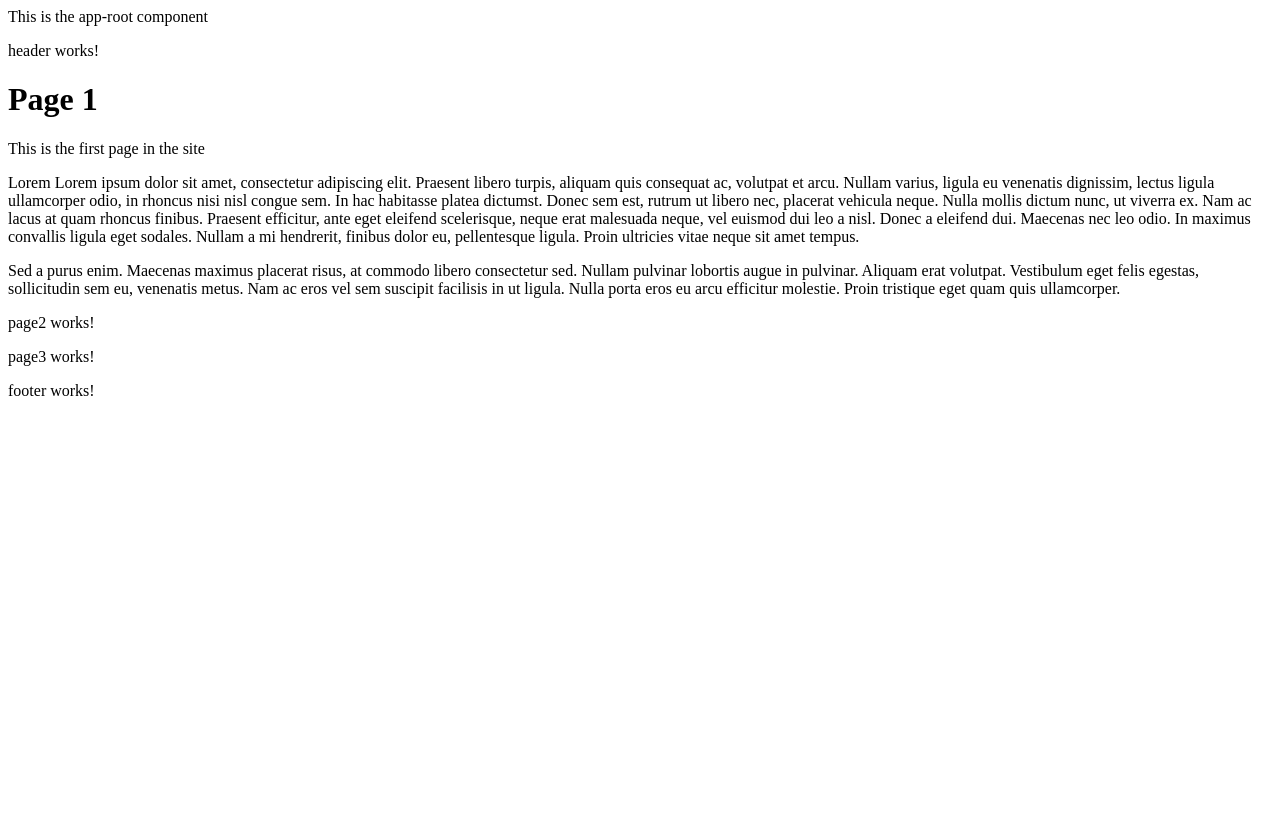
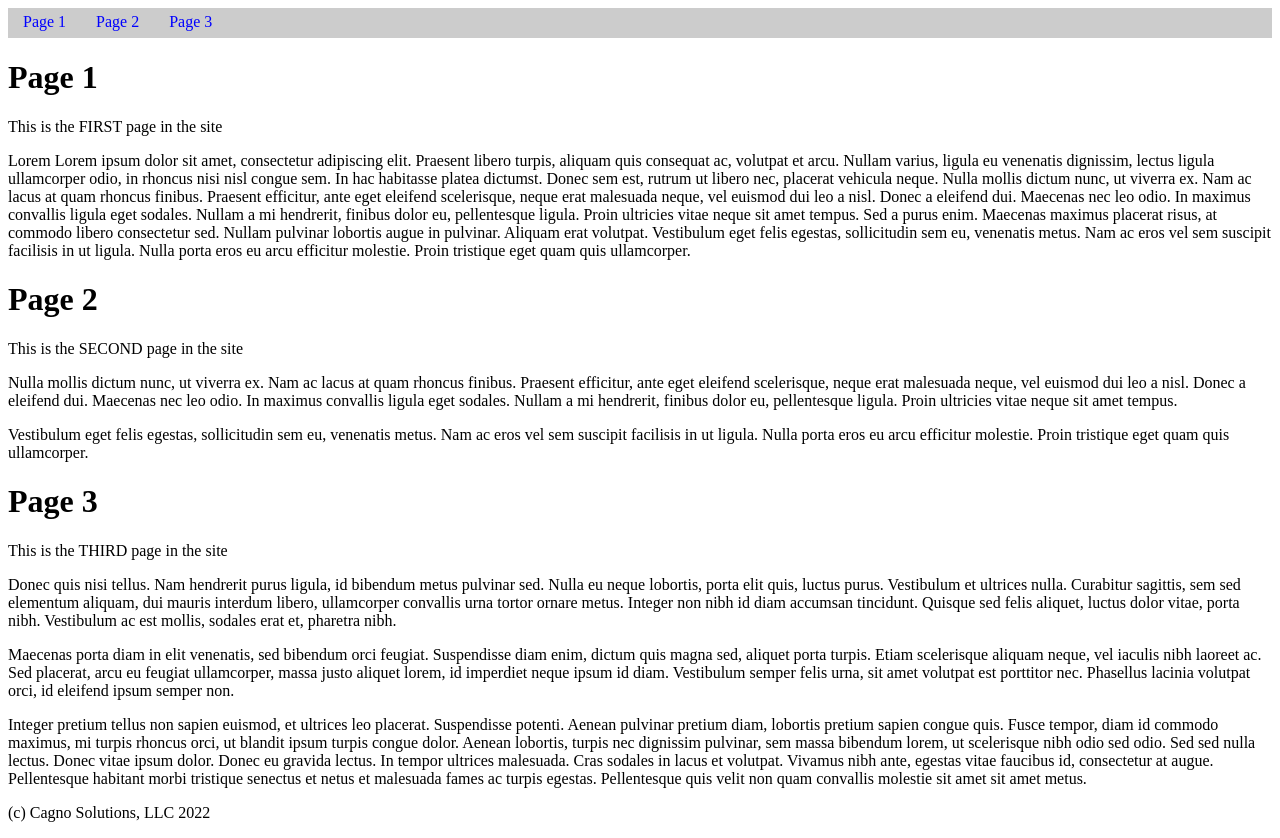
Before and after one commit to scottcagno/angular-refresher, an Angular app in the folder web/SimpleAngularApp/: page / in a window 1280 px wide. Before the commit the page ends 800 px from the top, so only its background shows below. Built offline with nearby package versions, Linux system fonts and the light colour scheme.

Commit message:
[SimpleAngularApp] -- generated header, page1, page2, page3 and footer components

```diff
--- a/web/SimpleAngularApp/src/app/app.component.html
+++ b/web/SimpleAngularApp/src/app/app.component.html
@@ -1,9 +1,5 @@
-This is the app-root component
-
 <app-header></app-header>
-
 <app-page1></app-page1>
 <app-page2></app-page2>
 <app-page3></app-page3>
-
 <app-footer></app-footer>
--- a/web/SimpleAngularApp/src/app/footer/footer.component.html
+++ b/web/SimpleAngularApp/src/app/footer/footer.component.html
@@ -1 +1 @@
-<p>footer works!</p>
+<p>(c) Cagno Solutions, LLC 2022</p>
--- a/web/SimpleAngularApp/src/app/header/header.component.css
+++ b/web/SimpleAngularApp/src/app/header/header.component.css
@@ -0,0 +1,14 @@
+.header {
+  background: #ccc;
+  height: 30px;
+}
+.link {
+  float: left;
+  padding: 5px;
+  margin-right: 10px;
+  margin-left: 10px;
+}
+a {
+  cursor: pointer;
+  color: #0000ff;
+}
--- a/web/SimpleAngularApp/src/app/header/header.component.html
+++ b/web/SimpleAngularApp/src/app/header/header.component.html
@@ -1 +1,5 @@
-<p>header works!</p>
+<div class="header">
+  <div class="link"><a>Page 1</a></div>
+  <div class="link"><a>Page 2</a></div>
+  <div class="link"><a>Page 3</a></div>
+</div>
--- a/web/SimpleAngularApp/src/app/page1/page1.component.html
+++ b/web/SimpleAngularApp/src/app/page1/page1.component.html
@@ -1,5 +1,5 @@
 <h1>Page 1</h1>
-<p>This is the first page in the site</p>
+<p>This is the FIRST page in the site</p>
 <p>
   Lorem Lorem ipsum dolor sit amet, consectetur adipiscing elit. Praesent libero turpis, aliquam
   quis consequat ac, volutpat et arcu. Nullam varius, ligula eu venenatis dignissim, lectus ligula
@@ -8,11 +8,9 @@
   ac lacus at quam rhoncus finibus. Praesent efficitur, ante eget eleifend scelerisque, neque erat
   malesuada neque, vel euismod dui leo a nisl. Donec a eleifend dui. Maecenas nec leo odio. In
   maximus convallis ligula eget sodales. Nullam a mi hendrerit, finibus dolor eu, pellentesque
-  ligula. Proin ultricies vitae neque sit amet tempus.
+  ligula. Proin ultricies vitae neque sit amet tempus. Sed a purus enim. Maecenas maximus placerat
+  risus, at commodo libero consectetur sed. Nullam pulvinar lobortis augue in pulvinar. Aliquam
+  erat volutpat. Vestibulum eget felis egestas, sollicitudin sem eu, venenatis metus. Nam ac eros
+  vel sem suscipit facilisis in ut ligula. Nulla porta eros eu arcu efficitur molestie. Proin
+  tristique eget quam quis ullamcorper.
 </p>
-<p>
-  Sed a purus enim. Maecenas maximus placerat risus, at commodo libero consectetur sed. Nullam
-  pulvinar lobortis augue in pulvinar. Aliquam erat volutpat. Vestibulum eget felis egestas,
-  sollicitudin sem eu, venenatis metus. Nam ac eros vel sem suscipit facilisis in ut ligula.
-  Nulla porta eros eu arcu efficitur molestie. Proin tristique eget quam quis ullamcorper.
-</p>
--- a/web/SimpleAngularApp/src/app/page2/page2.component.html
+++ b/web/SimpleAngularApp/src/app/page2/page2.component.html
@@ -1 +1,14 @@
-<p>page2 works!</p>
+<h1>Page 2</h1>
+<p>This is the SECOND page in the site</p>
+<p>
+  Nulla mollis dictum nunc, ut viverra ex. Nam ac lacus at quam rhoncus finibus. Praesent
+  efficitur, ante eget eleifend scelerisque, neque erat malesuada neque, vel euismod dui leo
+  a nisl. Donec a eleifend dui. Maecenas nec leo odio. In maximus convallis ligula eget sodales.
+  Nullam a mi hendrerit, finibus dolor eu, pellentesque ligula. Proin ultricies vitae neque sit
+  amet tempus.
+</p>
+<p>
+  Vestibulum eget felis egestas, sollicitudin sem eu, venenatis metus. Nam ac eros vel sem
+  suscipit facilisis in ut ligula. Nulla porta eros eu arcu efficitur molestie. Proin tristique
+  eget quam quis ullamcorper.
+</p>
--- a/web/SimpleAngularApp/src/app/page3/page3.component.html
+++ b/web/SimpleAngularApp/src/app/page3/page3.component.html
@@ -1 +1,27 @@
-<p>page3 works!</p>
+<h1>Page 3</h1>
+<p>This is the THIRD page in the site</p>
+<p>
+  Donec quis nisi tellus. Nam hendrerit purus ligula, id bibendum metus pulvinar sed. Nulla eu
+  neque lobortis, porta elit quis, luctus purus. Vestibulum et ultrices nulla. Curabitur
+  sagittis, sem sed elementum aliquam, dui mauris interdum libero, ullamcorper convallis urna
+  tortor ornare metus. Integer non nibh id diam accumsan tincidunt. Quisque sed felis aliquet,
+  luctus dolor vitae, porta nibh. Vestibulum ac est mollis, sodales erat et, pharetra nibh.
+</p>
+<p>
+  Maecenas porta diam in elit venenatis, sed bibendum orci feugiat. Suspendisse diam enim,
+  dictum quis magna sed, aliquet porta turpis. Etiam scelerisque aliquam neque, vel iaculis nibh
+  laoreet ac. Sed placerat, arcu eu feugiat ullamcorper, massa justo aliquet lorem, id imperdiet
+  neque ipsum id diam. Vestibulum semper felis urna, sit amet volutpat est porttitor nec.
+  Phasellus lacinia volutpat orci, id eleifend ipsum semper non.
+</p>
+<p>
+  Integer pretium tellus non sapien euismod, et ultrices leo placerat. Suspendisse potenti.
+  Aenean pulvinar pretium diam, lobortis pretium sapien congue quis. Fusce tempor, diam id
+  commodo maximus, mi turpis rhoncus orci, ut blandit ipsum turpis congue dolor. Aenean
+  lobortis, turpis nec dignissim pulvinar, sem massa bibendum lorem, ut scelerisque nibh odio
+  sed odio. Sed sed nulla lectus. Donec vitae ipsum dolor. Donec eu gravida lectus. In tempor
+  ultrices malesuada. Cras sodales in lacus et volutpat. Vivamus nibh ante, egestas vitae
+  faucibus id, consectetur at augue. Pellentesque habitant morbi tristique senectus et netus
+  et malesuada fames ac turpis egestas. Pellentesque quis velit non quam convallis molestie
+  sit amet sit amet metus.
+</p>
```
